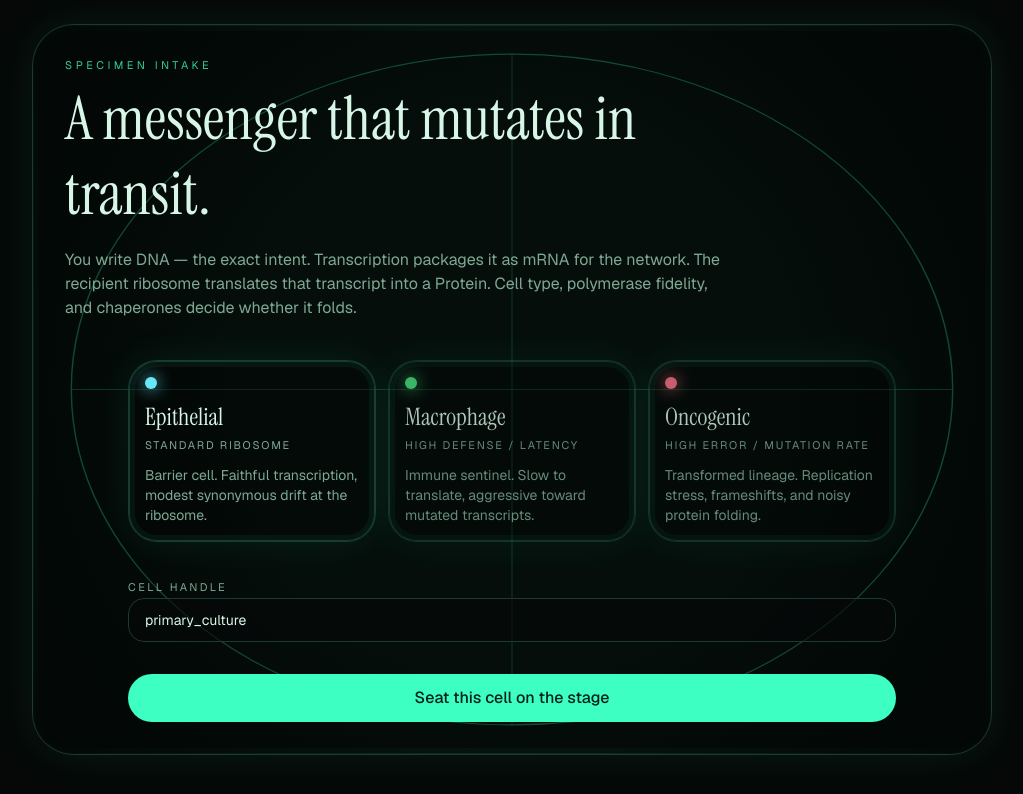
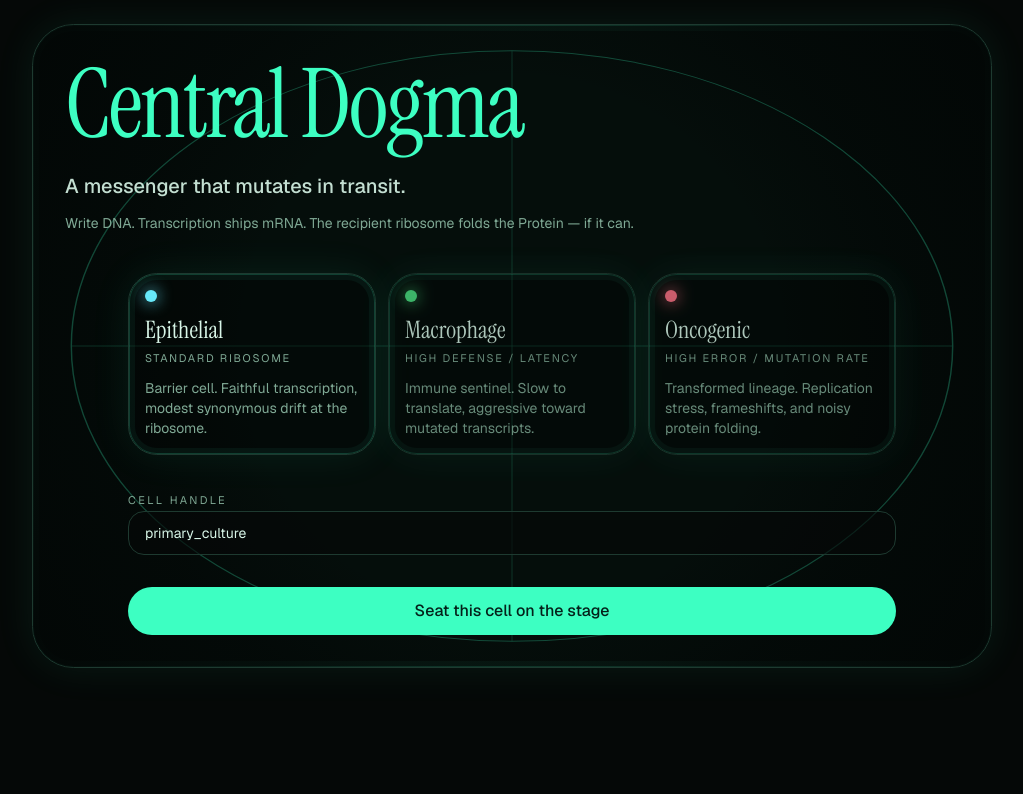
Before and after one commit to uijin503200-creator/-, a Next.js app: page / in a window 1280 px wide. Shown: the top 794 px of the page, without its empty margins (128-1151 px from the left). Built offline with nearby package versions, Linux system fonts and the light colour scheme; no server answers.

Commit message:
Make Central Dogma the landing brand hero
Promote the product name to a display-scale hero signal so the first
viewport reads as branded cytoplasm rather than a generic messenger.

Co-authored-by: uijin503200-creator <uijin503200-creator@users.noreply.github.com>

```diff
--- a/app/page.tsx
+++ b/app/page.tsx
@@ -16,14 +16,14 @@ export default async function HomePage({
     <div className="relative min-h-dvh">
       <CytoplasmBackdrop />
       <MicroscopeStage>
-        <p className="text-[11px] uppercase tracking-[0.32em] text-primary/80">Specimen intake</p>
-        <h1 className="mt-2 max-w-xl font-display text-5xl leading-tight sm:text-6xl">
+        <p className="font-display text-6xl leading-none tracking-tight text-primary sm:text-7xl md:text-8xl">
+          Central Dogma
+        </p>
+        <h1 className="mt-5 max-w-xl text-lg font-medium leading-snug text-foreground/90 sm:text-xl">
           A messenger that mutates in transit.
         </h1>
-        <p className="mt-4 max-w-2xl text-muted-foreground">
-          You write DNA — the exact intent. Transcription packages it as mRNA for the network.
-          The recipient ribosome translates that transcript into a Protein. Cell type, polymerase
-          fidelity, and chaperones decide whether it folds.
+        <p className="mt-3 max-w-xl text-sm text-muted-foreground">
+          Write DNA. Transcription ships mRNA. The recipient ribosome folds the Protein — if it can.
         </p>
         {params.error && <p className="mt-4 text-sm text-misfold">{params.error}</p>}
         {profile && (
```
